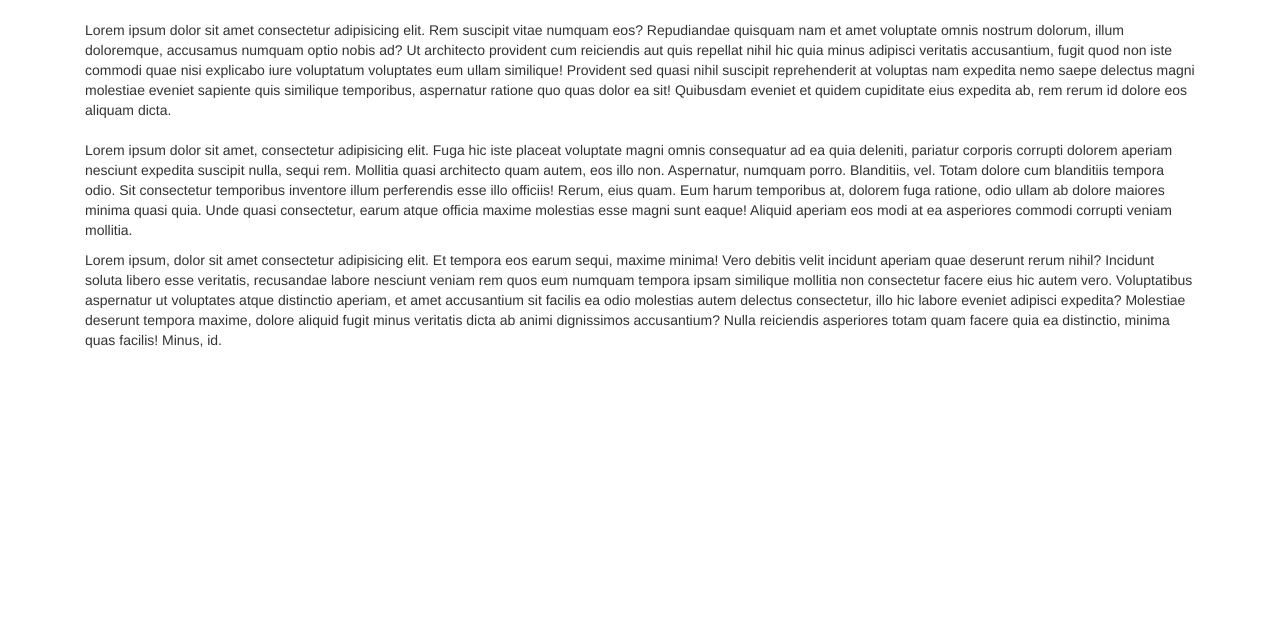
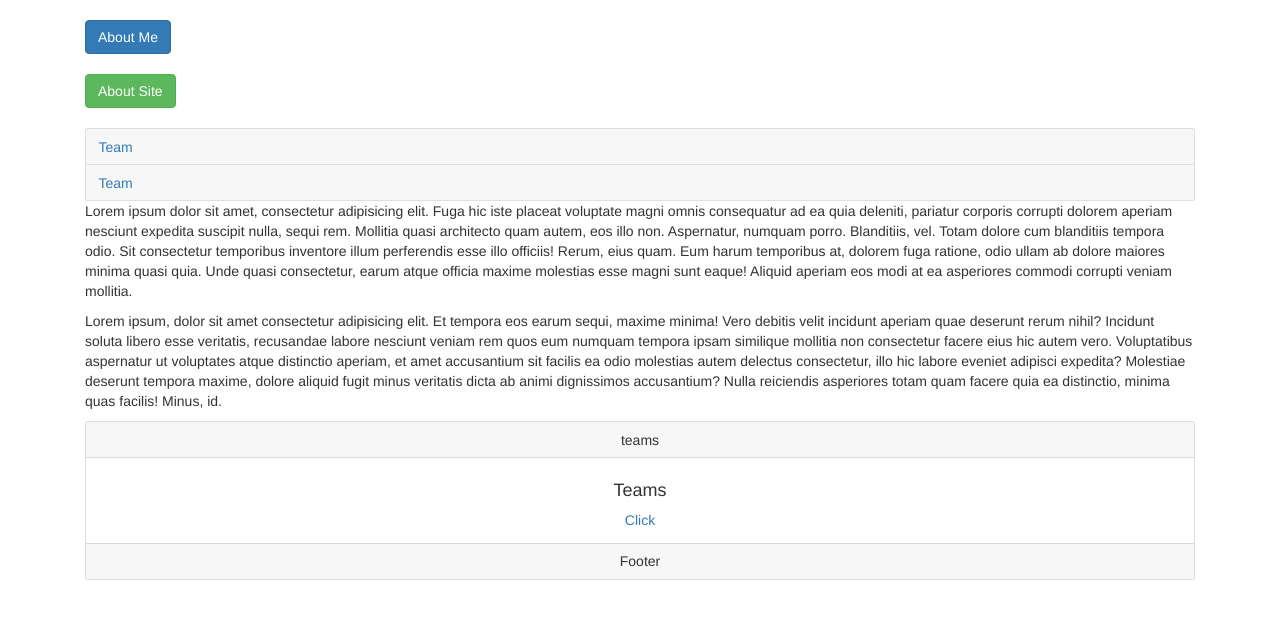
Before and after one commit to Surendra-Maurya786/shop, a PHP site: page / in a window 1280 px wide. Shown: the part 62-681 px from the top of the page. Run offline with PHP 8.4, Linux system fonts and the light colour scheme.

Commit message:
changes for

```diff
--- a/index.php
+++ b/index.php
@@ -3,10 +3,48 @@
 
 
   <div class="container">
-  <section>
+
+    <button data-toggle="collapse" class="btn btn-primary" data-target="#demo">About Me</button>
+    <div id="demo" class="collapse">
+      <section>
       Lorem ipsum dolor sit amet consectetur adipisicing elit. Rem suscipit vitae numquam eos? Repudiandae quisquam nam et amet voluptate omnis nostrum dolorum, illum doloremque, accusamus numquam optio nobis ad? Ut architecto provident cum reiciendis aut quis repellat nihil hic quia minus adipisci veritatis accusantium, fugit quod non iste commodi quae nisi explicabo iure voluptatum voluptates eum ullam similique! Provident sed quasi nihil suscipit reprehenderit at voluptas nam expedita nemo saepe delectus magni molestiae eveniet sapiente quis similique temporibus, aspernatur ratione quo quas dolor ea sit! Quibusdam eveniet et quidem cupiditate eius expedita ab, rem rerum id dolore eos aliquam dicta.
   </section>
+    </div>
+
   <br>
+  <br>
+  <a href="#demo1" data-toggle="collapse" class="btn btn-success">About Site</a>
+
+  <div id="demo1" class="collapse">
+    <p>Beautiful themes that are responsive and customizable
+No design skills needed. You have complete control over the look and feel of your website, from its layout, to content and colors.</p>
+  </div>
+
+
+  <br><br>
+
+  <div class="accordion">
+    <div class="card">
+      <div class="card-header">
+      <a href="#link" class="card-link" data-toggle="collapse">
+        Team
+      </a>
+      </div>
+        <div class="collapse" id="link">
+          <div class="card-body">Here is first one</div>
+        </div>
+    </div>
+    <div class="card">
+      <div class="card-header">
+      <a href="#link2" class="card-link" data-toggle="collapse">
+        Team
+      </a>
+      </div>
+        <div class="collapse" id="link2">
+          <div class="card-body">Here is Second one</div>
+        </div>
+    </div>
+  </div>
  <header>
 
  <p>Lorem ipsum dolor sit amet, consectetur adipisicing elit. Fuga hic iste placeat voluptate magni omnis consequatur ad ea quia deleniti, pariatur corporis corrupti dolorem aperiam nesciunt expedita suscipit nulla, sequi rem. Mollitia quasi architecto quam autem, eos illo non. Aspernatur, numquam porro. Blanditiis, vel. Totam dolore cum blanditiis tempora odio. Sit consectetur temporibus inventore illum perferendis esse illo officiis! Rerum, eius quam. Eum harum temporibus at, dolorem fuga ratione, odio ullam ab dolore maiores minima quasi quia. Unde quasi consectetur, earum atque officia maxime molestias esse magni sunt eaque! Aliquid aperiam eos modi at ea asperiores commodi corrupti veniam mollitia.</p>
@@ -19,6 +57,19 @@
 </fieldset>
 </div>
 
+<div class="container">
+  <div class="card text-center">
+    <div class="card-header">
+      teams
+    </div>
+    <div class="card-body">
+      <h4 class="card-text">Teams</h4>
+      <a class="card-link">Click</a>
+    </div>
+    <div class="card-footer">Footer</div>
+  </div>
+</div>
+
 
 
 
```
Also changed, not shown: config.php (added, +29 -0 lines), pagination.php (added, +56 -0 lines), sql/shop.sql (added, +76 -0 lines).
